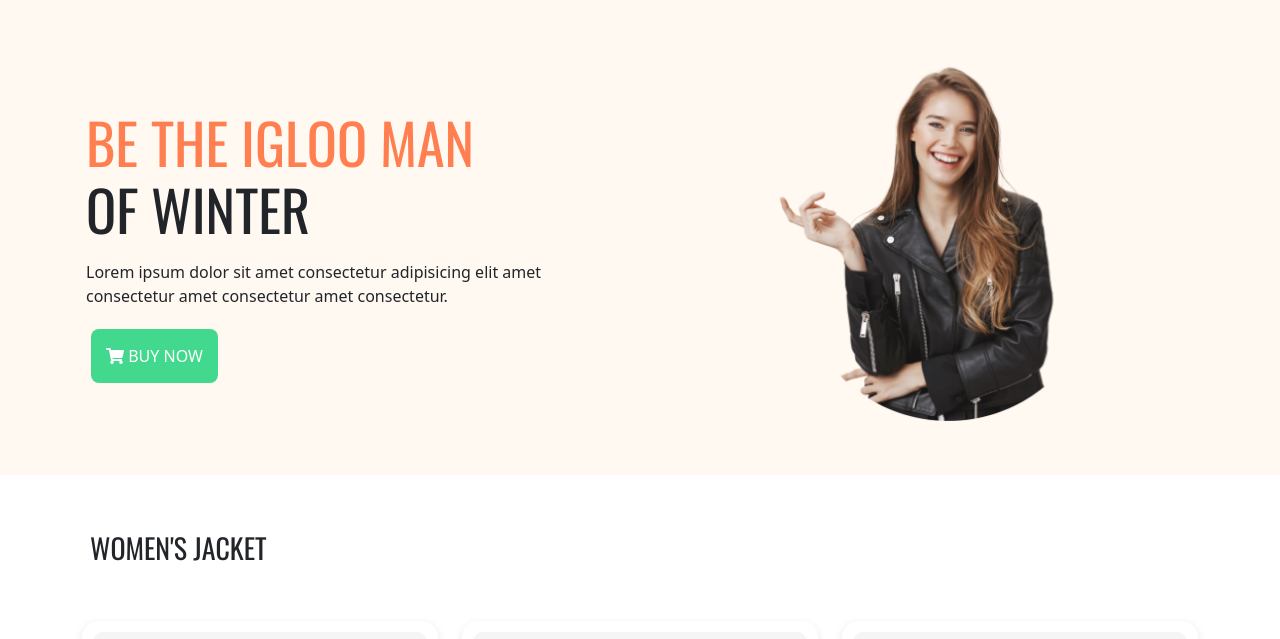
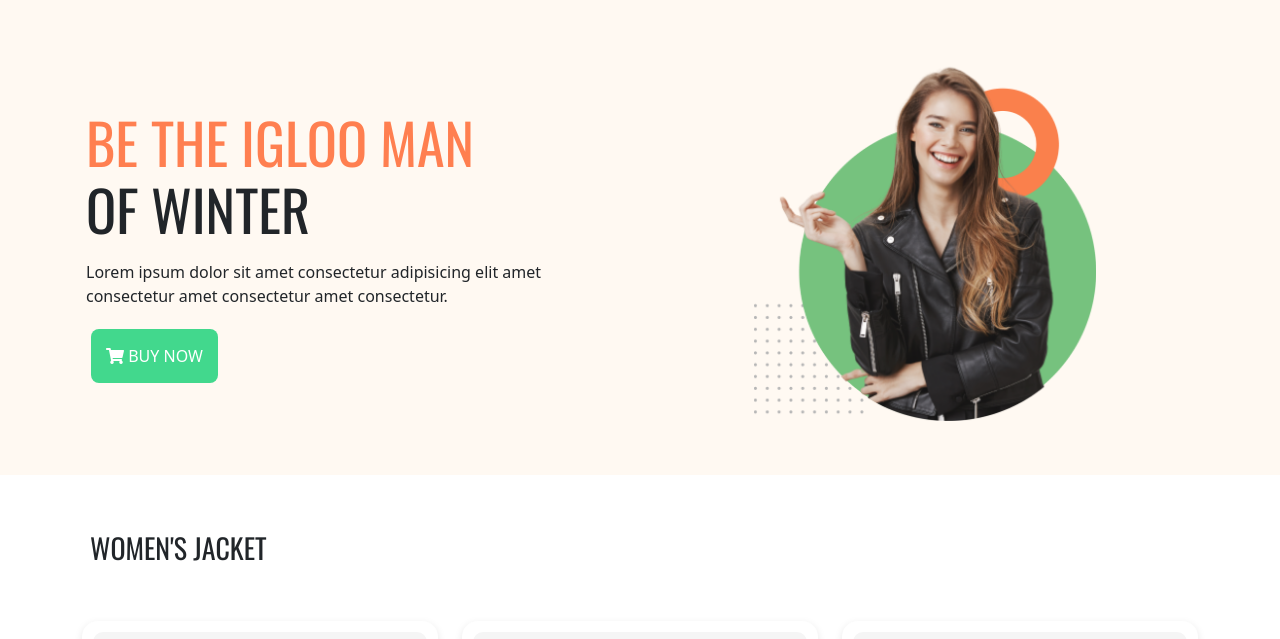
Before and after one commit to smsabir/Igloo-Clothing, a plain HTML site: page index.html in a window 1280 px wide. Shown: the part 84-723 px from the top of the page. Drawn offline with nearby package versions, Linux system fonts and the light colour scheme.

Commit message:
completed task

```diff
--- a/css/style.css
+++ b/css/style.css
@@ -24,7 +24,7 @@ header{
     color: coral;
 }
 .right-top{
-    background-image: url(./Logo-Icon/green.png);
+    background-image: url(../Logo-Icon/green.png);
     background-repeat: no-repeat;
     background-position: center;
     background-size: 60%;
```
